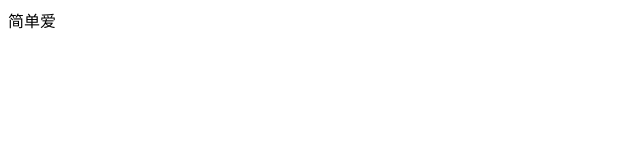
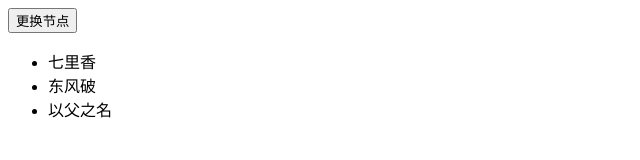
Before and after one commit to chaimHL/chaim-diff-vdom, a website built with webpack: page dist/index.html in a window 1280 px wide. Shown: the whole page, without its empty margins (0-640 px from the left). Built offline with nearby package versions, Linux system fonts and the light colour scheme.

Commit message:
*新增：完善 createElement 函数和 patch 函数

```diff
--- a/src/creatElement.js
+++ b/src/creatElement.js
@@ -1,15 +1,22 @@
 /**
- * 将 vnode 创建为真正的 DOM 节点，插入到 pivot 之前
+ * 将 vnode 创建为真正的 DOM 节点(孤儿节点)
  */
-export default (vnode, pivot) => {
+export default function createElement (vnode) {
   const domNode = document.createElement(vnode.sel)
+  vnode.elm = domNode
   // 判断 vnode 有子节点(children)还是文本(text)
   if (vnode.children !== undefined && vnode.children.length && vnode.text === undefined) {
     // 有子节点
+    vnode.children.forEach(item => {
+      // 调用 createElement 意味着创建出了 DOM，并且将改虚拟节点的 elm 属性指向了这个 DOM，
+      // 但这个 DOM 是个孤儿节点，还没上树
+      const childNode = createElement(item)
+      item.elm = childNode
+      domNode.appendChild(childNode)
+    })
   } else {
     // 内部为文本
     domNode.innerText = vnode.text
-    // 将孤儿节点上树
-    pivot.parentNode.insertBefore(domNode, pivot)
   }
+  return domNode
 }
--- a/src/index.js
+++ b/src/index.js
@@ -1,6 +1,22 @@
 import h from './h.js'
 import patch from './patch'
 
+const btn = document.getElementById('btn')
 const container = document.getElementById('container')
-const vnode = h('div', {}, '简单爱')
+const vnode2 = h('h2', {}, '简单爱')
+const vnode = h('div', {}, [
+  h('ul', {}, [
+    h('li', {}, '七里香'),
+    h('li', {}, '东风破'),
+    h('li', {}, '以父之名')
+  ])
+])
+// const vnode = h('ul', {}, [
+//   h('li', {}, '七里香'),
+//   h('li', {}, '东风破'),
+//   h('li', {}, '以父之名')
+// ])
 patch(container, vnode)
+btn.addEventListener('click', () => {
+  patch(vnode, vnode2)
+})
--- a/src/patch.js
+++ b/src/patch.js
@@ -12,6 +12,10 @@ export default (oldVnode, newVnode) => {
     // 同一节点
   } else {
     // 不是同一节点
-    creatElement(newVnode, oldVnode.elm)
+    const domNode = creatElement(newVnode)
+    // 将新节点上树
+    oldVnode.elm.parentNode?.insertBefore(domNode, oldVnode.elm)
   }
+  // 删除老节点
+  oldVnode.elm.parentNode?.removeChild(oldVnode.elm)
 }
--- a/webpack.config.js
+++ b/webpack.config.js
@@ -8,7 +8,7 @@ module.exports = {
     filename: 'bundle.js'
   },
   devServer: {
-    port: 8080,
+    port: 3000,
     contentBase: './dist' // 静态资源目录
   }
 }
```
Also changed, not shown: dist/index.html.
